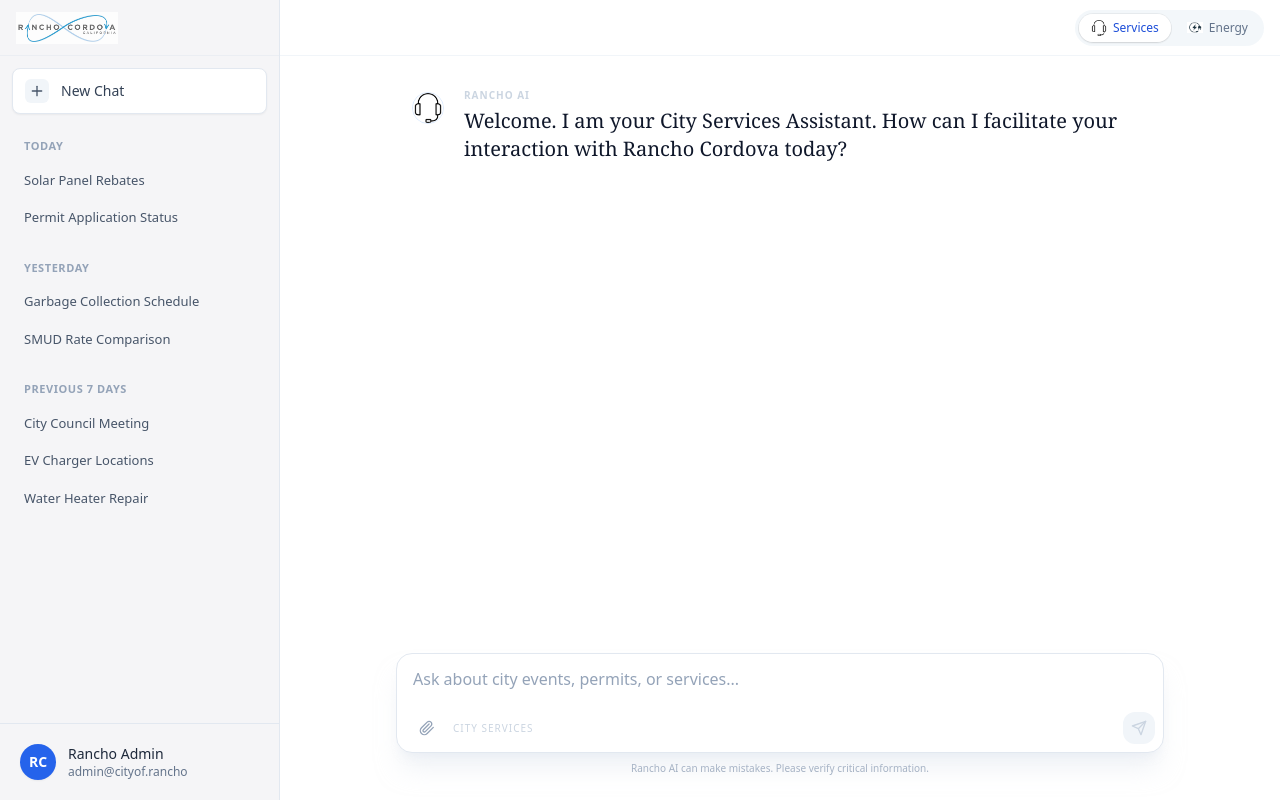
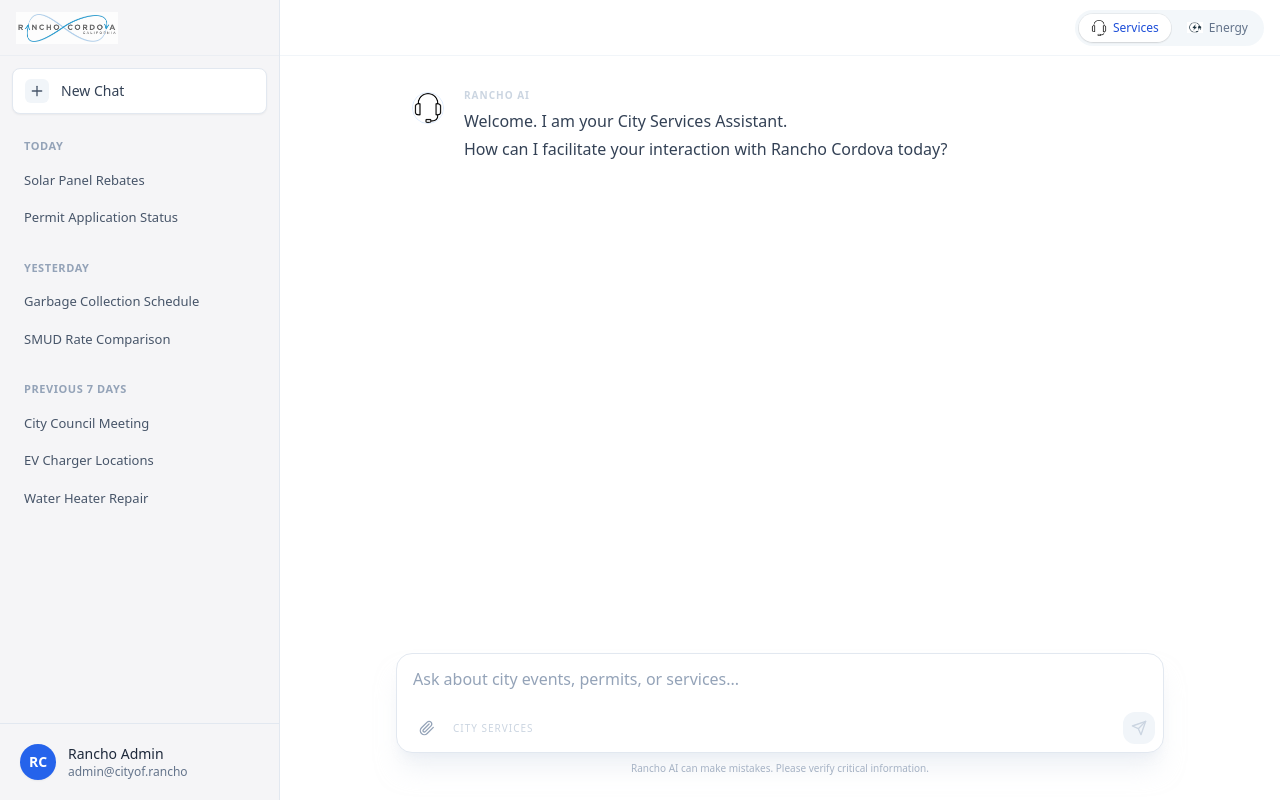
Before and after one commit to Ruthwik2610/Rancho_Cordova-AI, a Next.js app: page / in a window 1280 px wide. Built offline with nearby package versions, Linux system fonts and the light colour scheme; sample sign-in values are in the browser's storage.

Commit message:
Update page.tsx

```diff
--- a/app/page.tsx
+++ b/app/page.tsx
@@ -1,4 +1,3 @@
-
 'use client';
 
 import { useState, useRef, useEffect } from 'react';
@@ -6,8 +5,7 @@ import { useRouter } from 'next/navigation';
 import Image from 'next/image';
 import {
   Send, LogOut, Paperclip, Menu, Plus,
-  MessageSquare, X, MoreHorizontal, User as UserIcon,
-  ChevronRight, Sparkles, AlertCircle
+  X, User as UserIcon, AlertCircle
 } from 'lucide-react';
 import { motion, AnimatePresence } from 'framer-motion';
 import ChartDisplay, { ChartData } from './components/ChartDisplay';
@@ -23,7 +21,7 @@ interface Message {
 
 type AgentType = 'customer' | 'energy';
 
-// --- Mock History Data ---
+// --- Mock History ---
 const MOCK_HISTORY = [
   { label: 'Today', items: ['Solar Panel Rebates', 'Permit Application Status'] },
   { label: 'Yesterday', items: ['Garbage Collection Schedule', 'SMUD Rate Comparison'] },
@@ -39,7 +37,7 @@ export default function Home() {
   const [loading, setLoading] = useState(false);
   const [agentType, setAgentType] = useState<AgentType>('customer');
   const [error, setError] = useState<string | null>(null);
-  const [sidebarOpen, setSidebarOpen] = useState(true); // Default open on desktop
+  const [sidebarOpen, setSidebarOpen] = useState(true);
   const [mobileMenuOpen, setMobileMenuOpen] = useState(false);
 
   // Refs
@@ -52,7 +50,7 @@ export default function Home() {
     if (!isAuthenticated) router.push('/login');
   }, [router]);
 
-  // 2. Initial Greeting (Runs when agentType changes or on New Chat)
+  // 2. Initial Greeting (Resets whenever chat is cleared or agent changes)
   useEffect(() => {
     if (messages.length === 0) {
       const initialMsg = agentType === 'energy'
@@ -77,14 +75,22 @@ export default function Home() {
     router.push('/login');
   };
 
-  // New Chat Action
+  // New Chat
   const handleNewChat = () => {
-    setMessages([]); // This triggers the useEffect above to reset the greeting
+    setMessages([]);
     setMobileMenuOpen(false);
     if (window.innerWidth < 768) setSidebarOpen(false);
   };
 
-  // Send Message Logic
+  // Handle Agent Switch (Updated Logic)
+  const handleAgentSwitch = (newType: AgentType) => {
+    if (agentType !== newType) {
+      setAgentType(newType);
+      setMessages([]); // Clears chat to trigger the new greeting immediately
+    }
+  };
+
+  // Send Message
   const sendMessage = async (e: React.FormEvent) => {
     e.preventDefault();
     if (!input.trim() || loading) return;
@@ -150,11 +156,10 @@ export default function Home() {
   return (
     <div className="flex h-screen bg-[#F9F9FB] text-slate-800 font-sans overflow-hidden">
 
-      {/* --- SIDEBAR (Desktop & Mobile) --- */}
+      {/* --- SIDEBAR --- */}
       <AnimatePresence>
         {(sidebarOpen || mobileMenuOpen) && (
           <>
-            {/* Mobile Overlay */}
             <div
               className="fixed inset-0 bg-black/20 z-40 md:hidden"
               onClick={() => setMobileMenuOpen(false)}
@@ -171,7 +176,7 @@ export default function Home() {
               <div className="h-14 flex items-center justify-between px-4 border-b border-slate-200/50">
                 <div className="relative w-32 h-8 opacity-80">
                   <Image
-                    src="/static/images.png" // Using the JPEG (Logo)
+                    src="/static/images.png"
                     alt="Logo"
                     fill
                     className="object-contain object-left mix-blend-multiply"
@@ -184,8 +189,6 @@ export default function Home() {
 
               {/* Sidebar Content */}
               <div className="flex-1 overflow-y-auto p-3 custom-scrollbar">
-
-                {/* New Chat Button */}
                 <button
                   onClick={handleNewChat}
                   className="w-full flex items-center gap-3 px-3 py-2.5 bg-white border border-slate-200 rounded-lg shadow-sm hover:bg-slate-50 hover:border-slate-300 transition-all text-sm font-medium text-slate-700 group mb-6"
@@ -196,7 +199,6 @@ export default function Home() {
                   New Chat
                 </button>
 
-                {/* History List */}
                 <div className="space-y-6">
                   {MOCK_HISTORY.map((group, i) => (
                     <div key={i}>
@@ -206,8 +208,8 @@ export default function Home() {
                       <ul className="space-y-0.5">
                         {group.items.map((item, j) => (
                           <li key={j}>
-                            <button className="w-full text-left px-3 py-2 rounded-md hover:bg-slate-200/50 text-[13px] text-slate-600 truncate transition-colors flex items-center gap-2">
-                              <span className="truncate">{item}</span>
+                            <button className="w-full text-left px-3 py-2 rounded-md hover:bg-slate-200/50 text-[13px] text-slate-600 truncate transition-colors">
+                              {item}
                             </button>
                           </li>
                         ))}
@@ -217,7 +219,7 @@ export default function Home() {
                 </div>
               </div>
 
-              {/* Sidebar Footer (Profile) */}
+              {/* Sidebar Footer */}
               <div className="p-3 border-t border-slate-200 bg-[#F5F5F7]">
                 <div className="flex items-center gap-3 p-2 rounded-lg hover:bg-white transition-colors cursor-pointer group relative">
                   <div className="w-9 h-9 rounded-full bg-blue-600 flex items-center justify-center text-white font-bold text-sm shadow-sm">
@@ -227,8 +229,6 @@ export default function Home() {
                     <p className="text-sm font-medium text-slate-800 truncate">Rancho Admin</p>
                     <p className="text-xs text-slate-500 truncate">admin@cityof.rancho</p>
                   </div>
-
-                  {/* Logout Button (Hidden by default, shown on hover/focus) */}
                   <button
                     onClick={(e) => { e.stopPropagation(); handleLogout(); }}
                     className="absolute right-2 p-1.5 text-slate-400 hover:text-red-600 hover:bg-red-50 rounded-md opacity-0 group-hover:opacity-100 transition-all"
@@ -250,30 +250,21 @@ export default function Home() {
         <header className="sticky top-0 z-20 w-full bg-white/80 backdrop-blur-xl border-b border-slate-100 h-14 flex items-center justify-between px-4">
           <div className="flex items-center gap-2">
             {!sidebarOpen && (
-              <button
-                onClick={() => setSidebarOpen(true)}
-                className="hidden md:flex p-2 text-slate-400 hover:bg-slate-100 rounded-md transition-colors"
-              >
+              <button onClick={() => setSidebarOpen(true)} className="hidden md:flex p-2 text-slate-400 hover:bg-slate-100 rounded-md transition-colors">
                 <Menu className="w-5 h-5" />
               </button>
             )}
-            <button
-              onClick={() => setMobileMenuOpen(true)}
-              className="md:hidden p-2 text-slate-400 hover:bg-slate-100 rounded-md"
-            >
+            <button onClick={() => setMobileMenuOpen(true)} className="md:hidden p-2 text-slate-400 hover:bg-slate-100 rounded-md">
               <Menu className="w-5 h-5" />
             </button>
-
-            {/* Mobile Logo Fallback */}
             <div className="md:hidden relative w-32 h-8 ml-2">
                <Image src="/static/images.png" alt="Logo" fill className="object-contain object-left" />
             </div>
           </div>
 
-          {/* Agent Toggle (Pill) */}
           <div className="flex bg-slate-100/80 p-1 rounded-full items-center gap-1">
             <button
-              onClick={() => setAgentType('customer')}
+              onClick={() => handleAgentSwitch('customer')}
               className={`relative px-3 py-1.5 rounded-full text-xs font-medium transition-all flex items-center gap-1.5 ${
                 agentType === 'customer'
                   ? 'bg-white text-blue-700 shadow-sm ring-1 ring-black/5'
@@ -287,7 +278,7 @@ export default function Home() {
                </span>
             </button>
             <button
-              onClick={() => setAgentType('energy')}
+              onClick={() => handleAgentSwitch('energy')}
               className={`relative px-3 py-1.5 rounded-full text-xs font-medium transition-all flex items-center gap-1.5 ${
                 agentType === 'energy'
                   ? 'bg-white text-emerald-700 shadow-sm ring-1 ring-black/5'
@@ -303,9 +294,9 @@ export default function Home() {
           </div>
         </header>
 
-        {/* Chat Scroll Area */}
+        {/* Chat Area - Padded Bottom */}
         <div className="flex-1 overflow-y-auto w-full scroll-smooth">
-          <div className="max-w-3xl mx-auto px-4 py-8 pb-32">
+          <div className="max-w-3xl mx-auto px-4 py-8 pb-60">
             <AnimatePresence initial={false}>
               {messages.map((msg) => (
                 <motion.div
@@ -314,16 +305,12 @@ export default function Home() {
                   animate={{ opacity: 1, y: 0 }}
                   className={`group flex gap-5 mb-8 ${msg.role === 'user' ? 'flex-row-reverse' : 'flex-row'}`}
                 >
-                  {/* Avatar */}
                   <div className="flex-shrink-0 mt-1">
                     {msg.role === 'assistant' ? (
                       <div className={`w-8 h-8 rounded-full overflow-hidden border ${agentType === 'energy' ? 'border-emerald-100' : 'border-blue-100'}`}>
                           <Image
                             src={agentType === 'energy' ? "/static/energy_agent_ranchocordova.png" : "/static/customer_service_ranchocordova.png"}
-                            alt="AI"
-                            width={32}
-                            height={32}
-                            className="object-cover h-full w-full"
+                            alt="AI" width={32} height={32} className="object-cover h-full w-full"
                           />
                       </div>
                     ) : (
@@ -333,16 +320,13 @@ export default function Home() {
                     )}
                   </div>
 
-                  {/* Message Body */}
                   <div className={`flex-1 max-w-2xl ${msg.role === 'user' ? 'text-right' : 'text-left'}`}>
                     <div className="mb-1 text-[10px] font-bold text-slate-300 uppercase tracking-widest">
                       {msg.role === 'assistant' ? 'Rancho AI' : 'You'}
                     </div>
 
-                    <div className={`prose prose-slate max-w-none text-[16px] leading-7 text-slate-700`}>
-                      <div className={msg.id === 'init' ? 'font-serif text-xl text-slate-900' : 'whitespace-pre-wrap'}>
-                        {msg.content}
-                      </div>
+                    <div className={`prose prose-slate max-w-none text-base leading-7 text-slate-700 whitespace-pre-wrap`}>
+                       {msg.content}
                     </div>
 
                     {msg.chartData && (
@@ -381,7 +365,7 @@ export default function Home() {
           </div>
         </div>
 
-        {/* Input Area (Bottom) */}
+        {/* Input Area (Floating) */}
         <div className="absolute bottom-0 left-0 w-full bg-gradient-to-t from-white via-white/95 to-transparent pb-6 pt-12 px-4">
           <div className="max-w-3xl mx-auto">
             <div className={`relative bg-white rounded-2xl border border-slate-200 shadow-xl shadow-slate-200/50 focus-within:border-blue-400 focus-within:ring-4 focus-within:ring-blue-50 transition-all overflow-hidden ${loading ? 'opacity-80 grayscale' : ''}`}>
@@ -391,7 +375,7 @@ export default function Home() {
                 onChange={adjustTextareaHeight}
                 onKeyDown={handleKeyDown}
                 placeholder={agentType === 'energy' ? "Ask about energy usage, rates, or trends..." : "Ask about city events, permits, or services..."}
-                className="w-full bg-transparent border-none text-slate-800 placeholder-slate-400 px-4 py-3 focus:ring-0 resize-none max-h-48 min-h-[52px] text-[16px] leading-relaxed"
+                className="w-full bg-transparent border-none text-slate-800 placeholder-slate-400 px-4 py-3 focus:ring-0 resize-none max-h-48 min-h-[52px] text-base leading-relaxed"
                 rows={1}
                 disabled={loading}
               />
```
